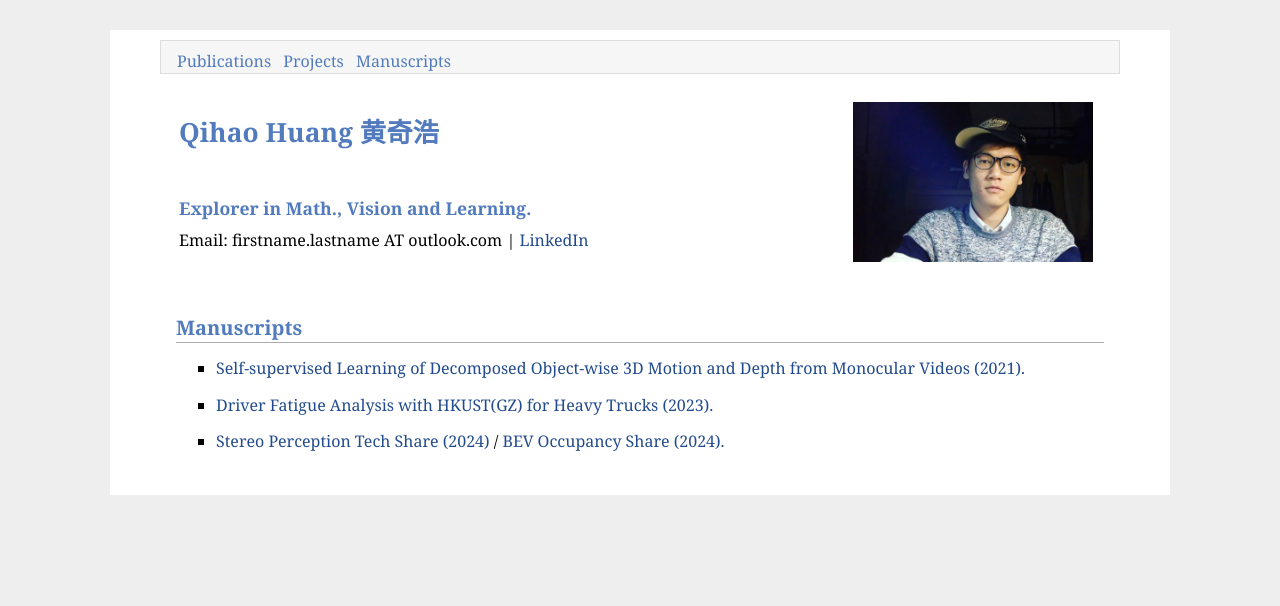
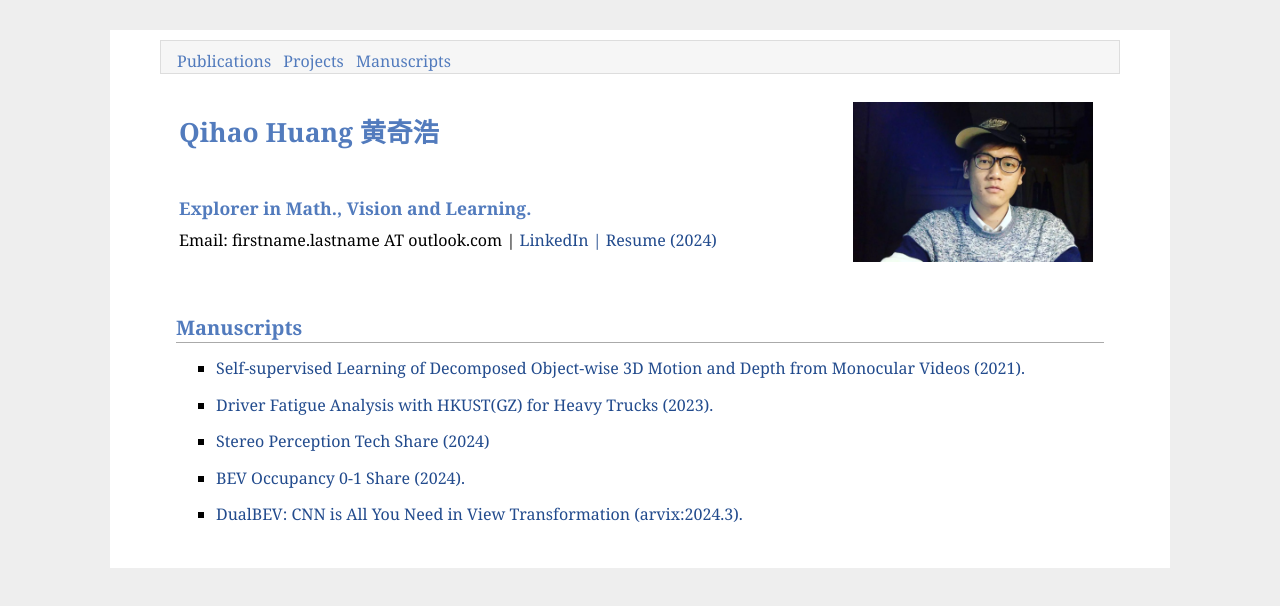
Before and after one commit to qihao-huang/qihao-huang.github.io, a plain HTML site: page index.html in a window 1280 px wide. Drawn offline with Linux system fonts and the light colour scheme.

Commit message:
Update index.html

```diff
--- a/index.html
+++ b/index.html
@@ -86,7 +86,7 @@
             <h3>Explorer in Math., Vision and Learning.</h3>
 
             <p>
-              Email: firstname.lastname AT outlook.com | <a href="https://www.linkedin.com/in/qihaoo/"> LinkedIn </a>
+              Email: firstname.lastname AT outlook.com | <a href="https://www.linkedin.com/in/qihaoo/"> LinkedIn | <a href="https://qihao-huang.github.io/manuscripts/qihao_resume_CN_2024.pdf"> Resume (2024) </a>
               <!-- <br> -->
             </p>
 
@@ -111,7 +111,13 @@
         <a href="https://personal.hkust-gz.edu.cn/hedengbo/index.html"> Driver Fatigue Analysis with HKUST(GZ) for Heavy Trucks (2023).</a>
       </li>
       <li>
-        <a href="https://zhuanlan.zhihu.com/p/681075174"> Stereo Perception Tech Share (2024) </a> / <a href="https://zhuanlan.zhihu.com/p/684231812"> BEV Occupancy Share (2024).</a>
+        <a href="https://zhuanlan.zhihu.com/p/681075174"> Stereo Perception Tech Share (2024) </a>
+      </li>
+      <li>
+        <a href="https://zhuanlan.zhihu.com/p/684231812"> BEV Occupancy 0-1 Share (2024).</a>
+      </li>
+      <li>
+        <a href="https://zhuanlan.zhihu.com/p/684231812"> DualBEV: CNN is All You Need in View Transformation (arvix:2024.3).</a>
       </li>
     </ul>
   </div>
```
